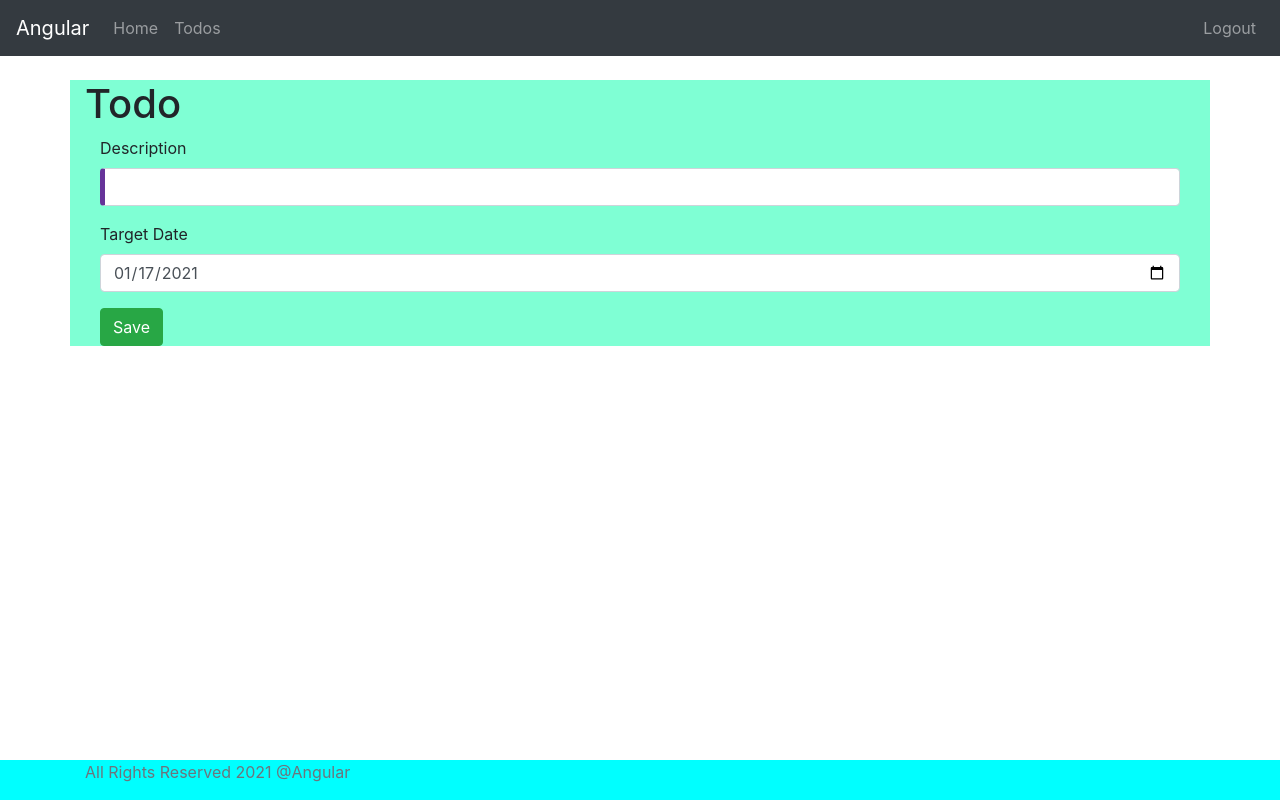
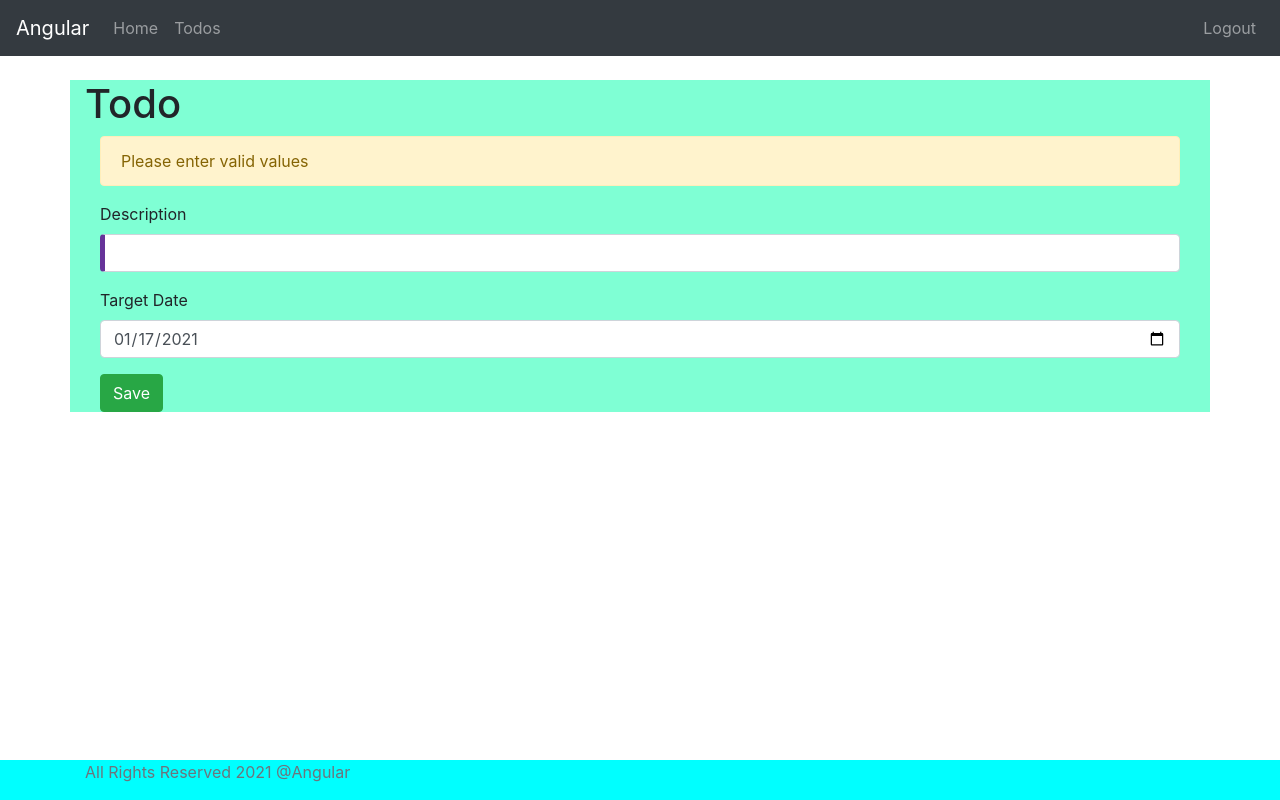
Before and after one commit to Saurabh7064/todo2, an Angular app: page /todos/1 in a window 1280 px wide. Built offline with nearby package versions, Linux system fonts and the light colour scheme; no server answers; sample sign-in values are in the browser's storage.

Commit message:
added code to send alert message for validation in html file
<div class = "alert alert-warning" *ngIf="todoForm.invalid">

```diff
--- a/src/app/todo/todo.component.html
+++ b/src/app/todo/todo.component.html
@@ -1,6 +1,7 @@
 <h1>Todo</h1>
 
 <div class="container">
+<div class = "alert alert-warning" *ngIf="todoForm.invalid">Please enter valid values</div>
   <form (ngSubmit)="!todoForm.invalid && saveTodo()" #todoForm="ngForm">
         <fieldset class="form-group">
             <label>Description</label>
```
